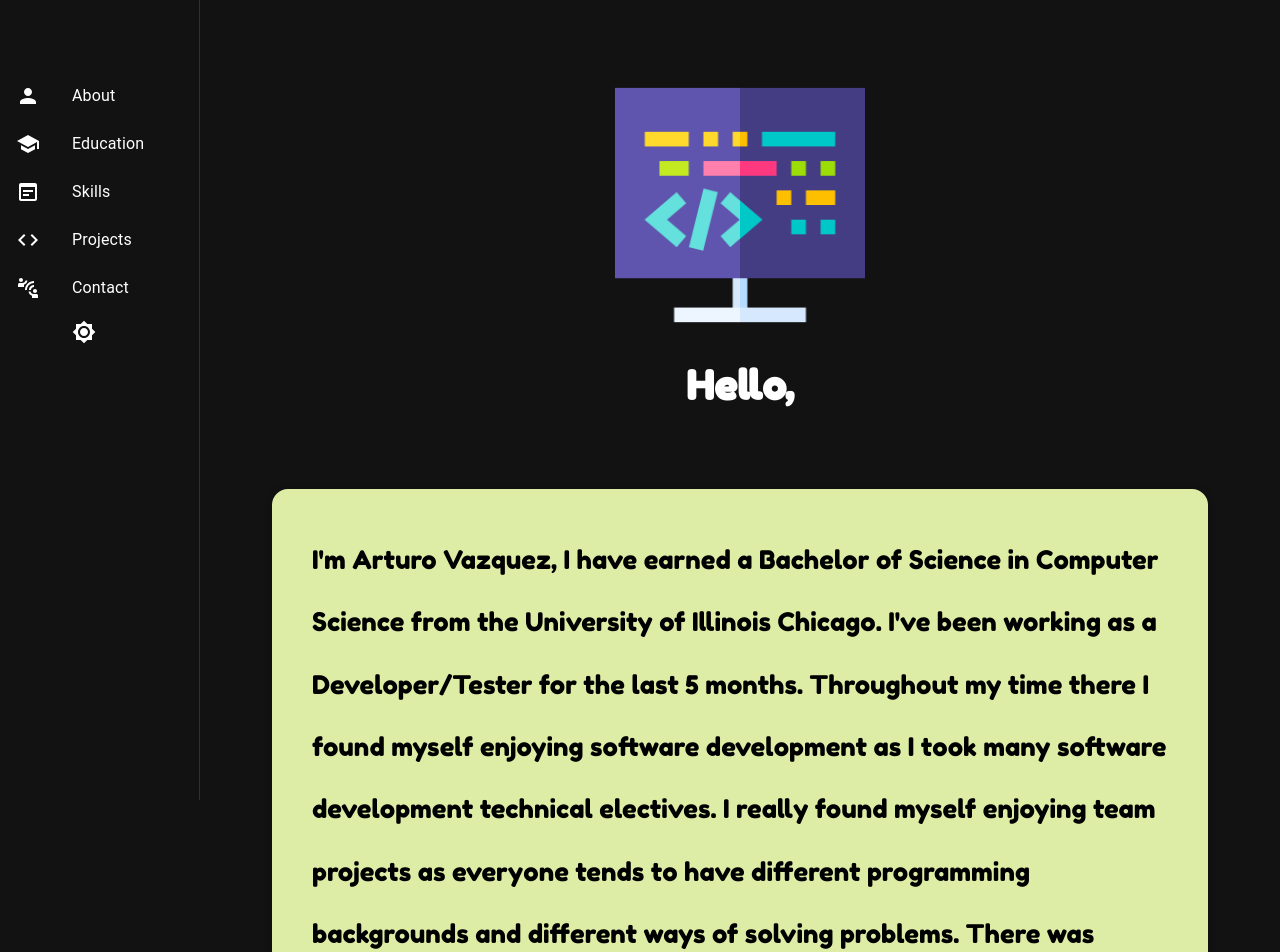
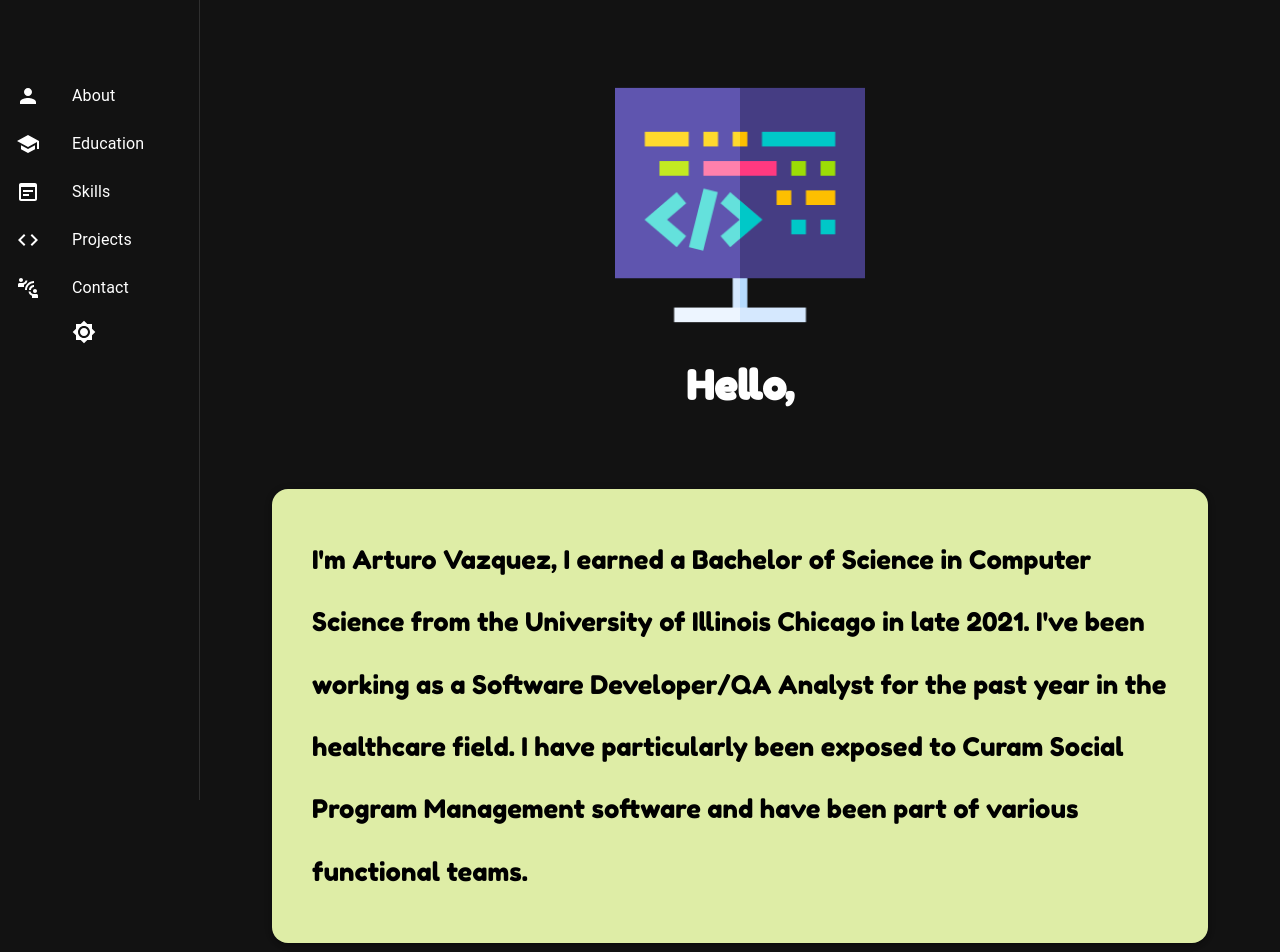
Before and after one commit to ArtyVazquez/arturo-vazquez-site, a Next.js app: page / in a window 1280 px wide. Shown: the top 952 px of the page. Built offline with nearby package versions, Linux system fonts and the light colour scheme.

Commit message:
updated about

```diff
--- a/pages/index.js
+++ b/pages/index.js
@@ -30,15 +30,10 @@ export default function Home() {
             </Box>
             <AboutIntroductionCard description="
             I'm Arturo Vazquez,
-            I have earned a Bachelor of Science in Computer Science from the University
-            of Illinois Chicago. I've been working as a Developer/Tester for the last 5 months.
-            Throughout my time there I found myself enjoying software
-            development as I took many software development technical electives. I really found
-            myself enjoying team projects as everyone tends to have different programming backgrounds
-            and different ways of solving problems. There was always something that I learned when
-            working in teams that I have applied to future projects. I also really enjoy learning
-            new things, as of now I have really been enjoying learning about full stack web development.
-            "/>
+            I earned a Bachelor of Science in Computer Science from the University
+            of Illinois Chicago in late 2021. I've been working as a Software Developer/QA Analyst for the past year
+            in the healthcare field. I have particularly been exposed to Curam Social Program Management software and have
+            been part of various functional teams."/>
 
           <Footer />
       </Box>
```
